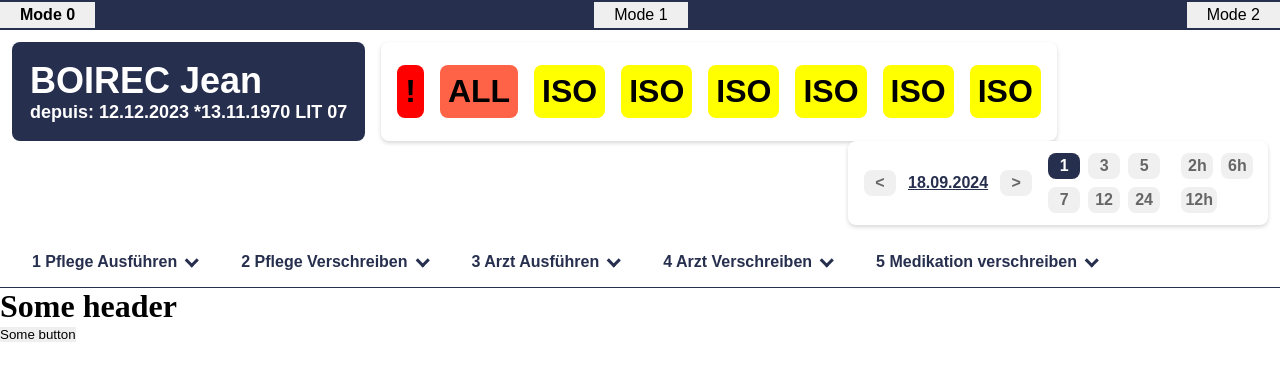
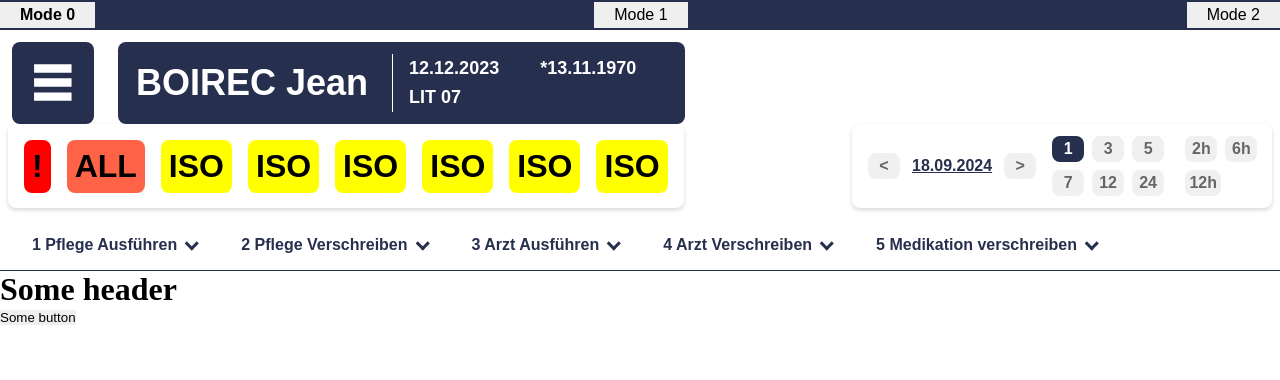
Before and after one commit to galinka5/Angular14App, an Angular app: page / in a window 1280 px wide. Shown: the top 380 px of the page. Built offline with nearby package versions, Linux system fonts and the light colour scheme.

Commit message:
strip top navigation

```diff
--- a/src/app/module-navigation/module-navigation.component.css
+++ b/src/app/module-navigation/module-navigation.component.css
@@ -14,8 +14,12 @@
 .navigation-top-general{
     display: flex;
     flex-direction: row;
-    padding: 0.75em;
+    padding: 0.75em 0;
     flex-wrap: wrap;
+}
+
+.navigation-top-general >*{
+  margin: 0 0.5em;
 }
 
 .navigation-top-additionalinfo,
@@ -26,7 +30,6 @@
     background-color: #fff;
     color: #fff;
     border-radius: 8px;
-    margin-left: 1em;
     align-items: center;
     box-shadow: 0px 2px 4px 0px rgba(0, 0, 0, 0.16);
 }
@@ -84,13 +87,25 @@
     cursor: pointer;
 }
 
-.navigation-top-patientInfo {
+
+
+.navigation-top-patientInfo,
+.navigation-top-menu-btn {
     font-size: 150%;
     background: #272F4E;
     color: #fff;
     font-weight: bold;
-    padding: 0.75em;
+    padding: 0.5em 0.75em;
     border-radius: 8px;
+    display: flex;
+    justify-content: space-between;
+    align-items: center;
+}
+
+.navigation-top-menu-btn{
+    display: flex;
+    align-items: center;
+    justify-content: center;
 }
 
 .navigation-top-patientInfo span{
@@ -102,6 +117,19 @@
   font-size: 150%;
 }
 
+.navigation-top-patientInfo .additional-data{
+  display: flex;
+  border-left: 1px solid #fff;
+  flex-wrap: wrap;
+  margin-left: 1em;
+  padding-left: 0.5em;
+}
+
+.navigation-top-patientInfo .additional-data span{
+  flex: 0 0 50%;
+  padding: 4px;
+}
+
 .navigation-tooltip .tooltip-content:empty {
     display: none;
 }
@@ -109,7 +137,7 @@
 .navigation-top-timeselector{
   max-width: 420px;
    color: #666666;
-  margin-left: auto;
+  margin-left: auto!important;
 }
 
 
@@ -166,6 +194,7 @@
     display: flex;
     flex-direction: column;
     overflow: auto;
+    padding: 0 0.5em;
 }
 
 .navigation-top-link-row {
@@ -174,13 +203,32 @@
     cursor: pointer;
 }
 
+.navigation-top-link-container{
+  counter-reset: count -1;
+}
+
+.navigation-top-link-container .navigation-top-link-row:not(.hidden){
+  background-color: #DDDDDD;
+}
+
+.navigation-top-link-container  .navigation-top-link-row:not(.hidden):nth-child(1){
+  background-color: #FFFAFA;
+}
+
+.navigation-top-link-container .navigation-top-link-row:not(.hidden)+ .navigation-top-link-row:not(.hidden){
+  background-color: #F2F2F2;
+}
+
+
+
+
 .navigation-top-link-item {
     flex: 1;
     box-sizing: border-box;
     font-size: 100%;
     text-align: center;
     position: relative;
-    padding: 0.5em 1em 0.5em 0.5em;
+    padding: 0.75em 1em 0.75em 0.5em;
     display: flex;
     align-items: center;
     justify-content: center;
@@ -193,20 +241,6 @@
     margin-left: 8px;
     line-height: 1rem;
 }
-
-
-/*.navigation-top-link-container  .navigation-top-link-item:not(.navigation-top-link):after{
-    content: '';
-    background: transparent;
-    border-left: 3px solid black;
-    width: 10px;
-    height: 10px;
-    display: block;
-    border-bottom: 3px solid black;
-    transform: rotateZ(-45deg) translate(4px, 0px);
-    position: absolute;
-    right: 6px;
-}*/
 
 .navigation-top-link-container .navigation-top-selected{
     color:#fff;
--- a/src/app/module-navigation/module-navigation.component.html
+++ b/src/app/module-navigation/module-navigation.component.html
@@ -1,9 +1,33 @@
 <div class="navigation-top">
-  <div class="navigation-top-general" (click)="showTopMenu = true">
+  <div class="navigation-top-general">
+    <div class="navigation-top-menu-btn clickable" (click)="showTopMenu = true">
+      <svg
+        width="46"
+        height="46"
+        viewBox="0 0 46 46"
+        fill="none"
+        xmlns="http://www.w3.org/2000/svg"
+      >
+        <path
+          d="M4.07227 4.30762H41.5527V12.7337H4.07227V4.30762Z"
+          fill="white"
+        />
+        <path
+          d="M4.07227 18.3701H41.5527V26.7962H4.07227V18.3701Z"
+          fill="white"
+        />
+        <path
+          d="M4.07227 32.4326H41.5527V40.8587H4.07227V32.4326Z"
+          fill="white"
+        />
+      </svg>
+    </div>
     <!-- PATIENT DETAILS BLOCK -->
     <div class="navigation-top-patientInfo navigation-tooltip clickable">
       <span class="patient-name">{{ patientName }}</span>
-      <span>{{ patientData }}</span>
+      <div class="additional-data">
+        <span *ngFor="let pd of patientData">{{ pd }}</span>
+      </div>
       <div class="tooltip-content"></div>
     </div>
     <!-- ALERT BLOCK -->
--- a/src/app/module-navigation/module-navigation.component.ts
+++ b/src/app/module-navigation/module-navigation.component.ts
@@ -11,7 +11,7 @@ export class ModuleNavigationComponent {
   @Input() expanded: boolean = false;
 
   patientName: string = 'BOIREC Jean';
-  patientData = 'depuis: 12.12.2023 *13.11.1970 LIT 07';
+  patientData = ['12.12.2023', '*13.11.1970', 'LIT 07'];
 
   alerts = [
     {
```
